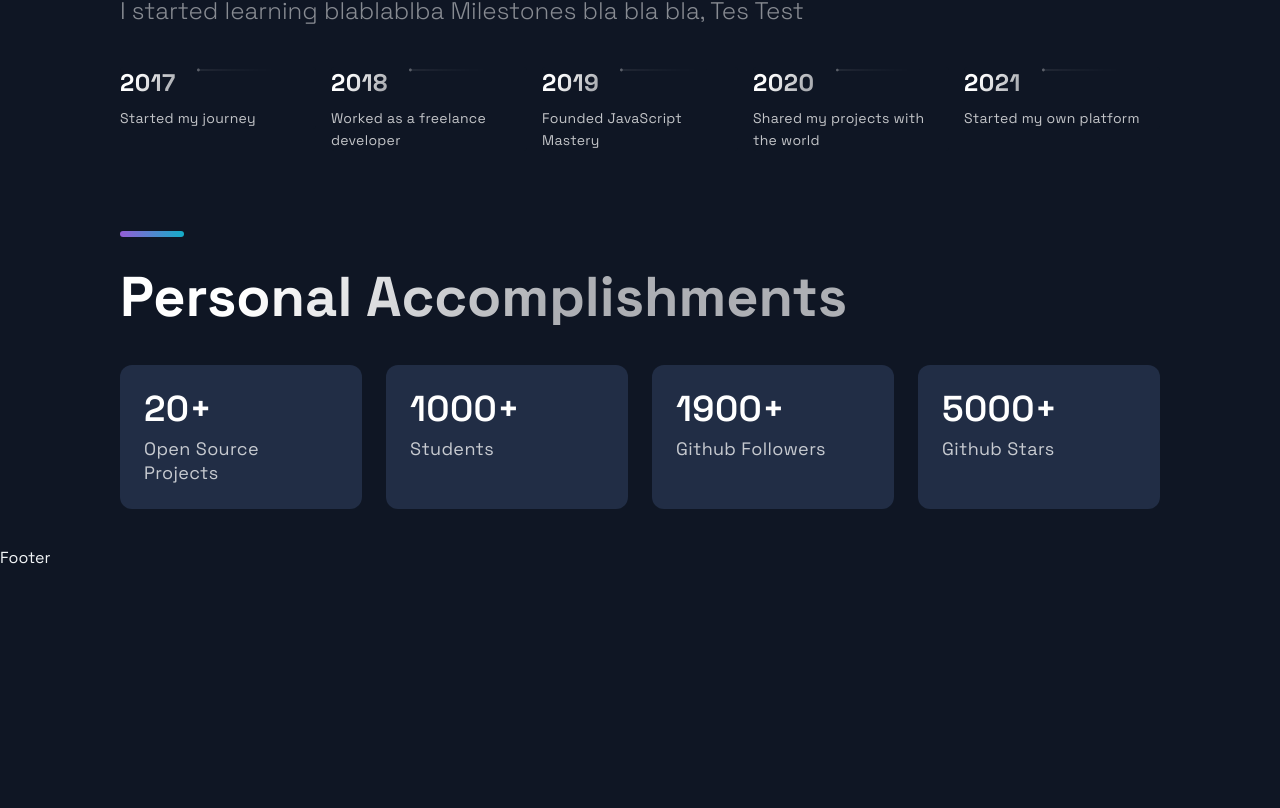
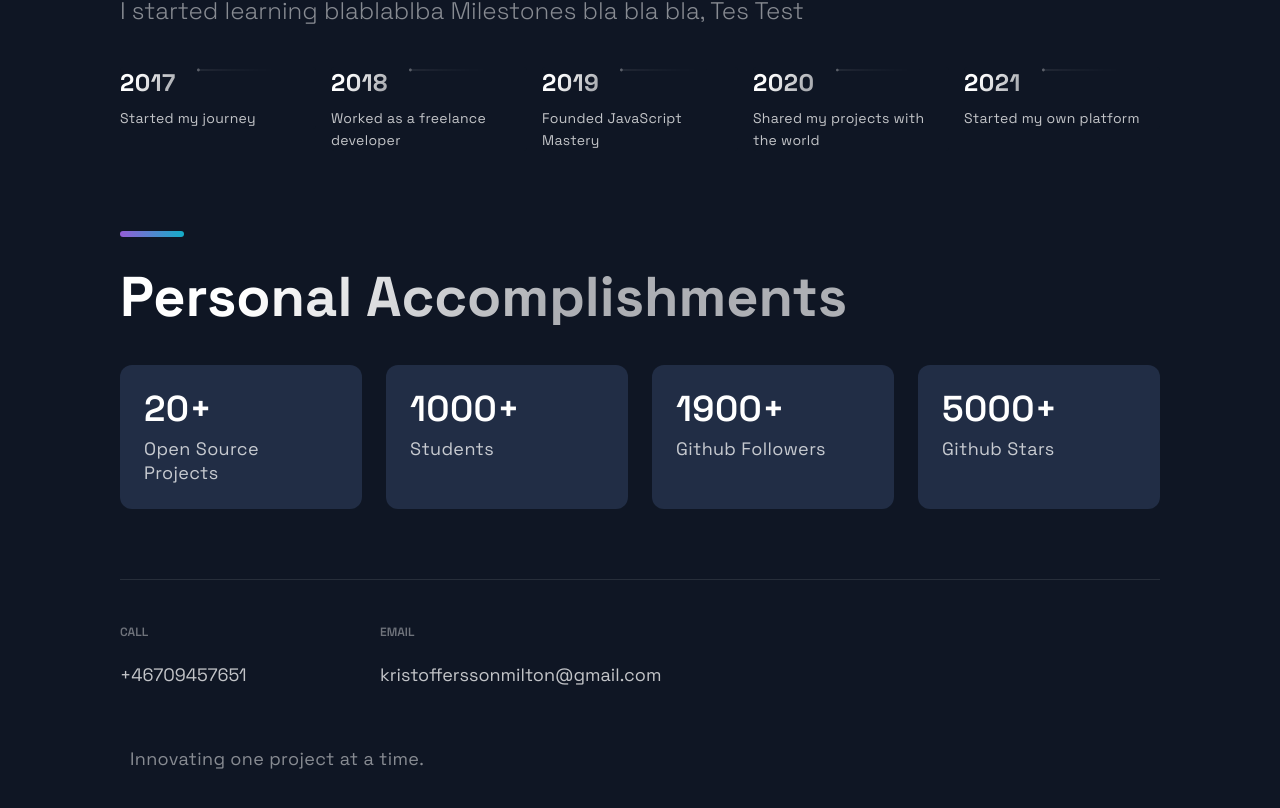
Before and after one commit to Milton3000/NextJS-Portfolio, a Next.js app: page / in a window 1280 px wide. Shown: the part 2740-3548 px from the top of the page. Before the commit the page ends 3308 px from the top, so only its background shows below. Built offline with nearby package versions, Linux system fonts and the light colour scheme.

Commit message:
Footer Links

```diff
--- a/src/components/Footer/Footer.js
+++ b/src/components/Footer/Footer.js
@@ -6,9 +6,34 @@ import { CompanyContainer, FooterWrapper, LinkColumn, LinkItem, LinkList, LinkTi
 
 const Footer = () => {
   return (
-    <div>
-      Footer
-    </div>
+<FooterWrapper>
+  <LinkList>
+  <LinkColumn>
+  <LinkTitle>
+  Call
+  </LinkTitle>
+<LinkItem href='tel: +46709457651'>
++46709457651
+</LinkItem>
+  </LinkColumn>
+  <LinkColumn>
+  <LinkTitle>
+  Email
+  </LinkTitle>
+<LinkItem href='mailto:kristofferssonmilton@gmail.com'>
+kristofferssonmilton@gmail.com
+</LinkItem>
+  </LinkColumn>
+  </LinkList>
+  <SocialIconsContainer>
+    <CompanyContainer>
+      <Slogan>
+        Innovating one project at a time.
+      </Slogan>
+    </CompanyContainer>
+
+  </SocialIconsContainer>
+</FooterWrapper>
   );
 };
 
```
